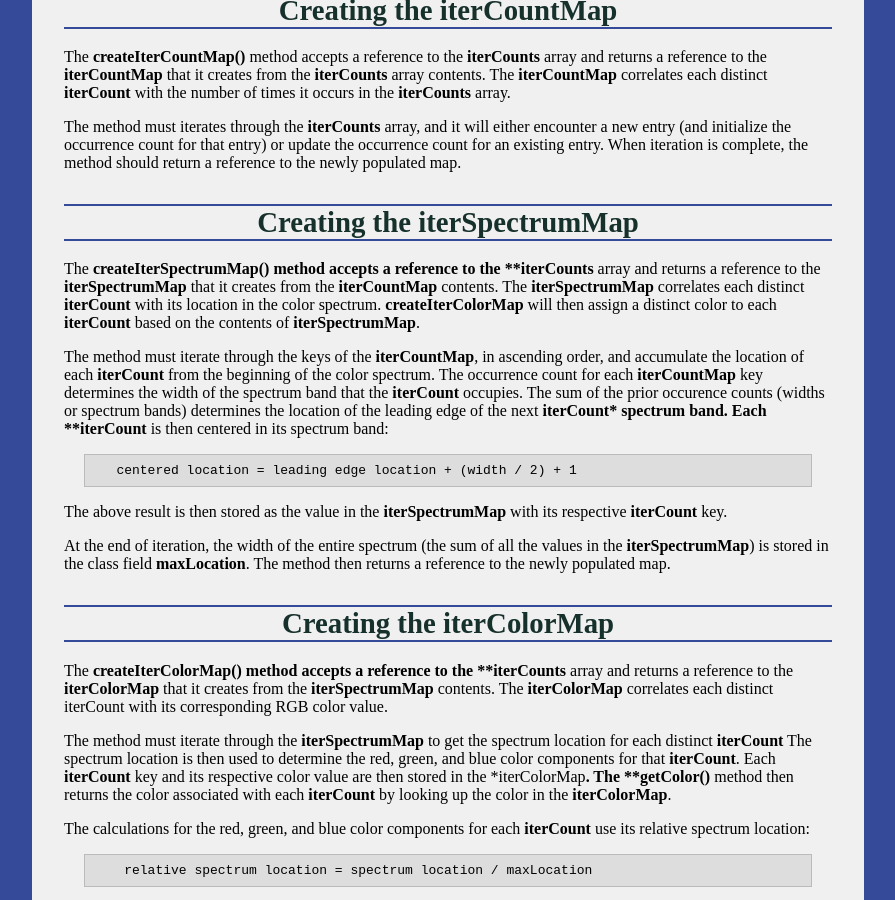
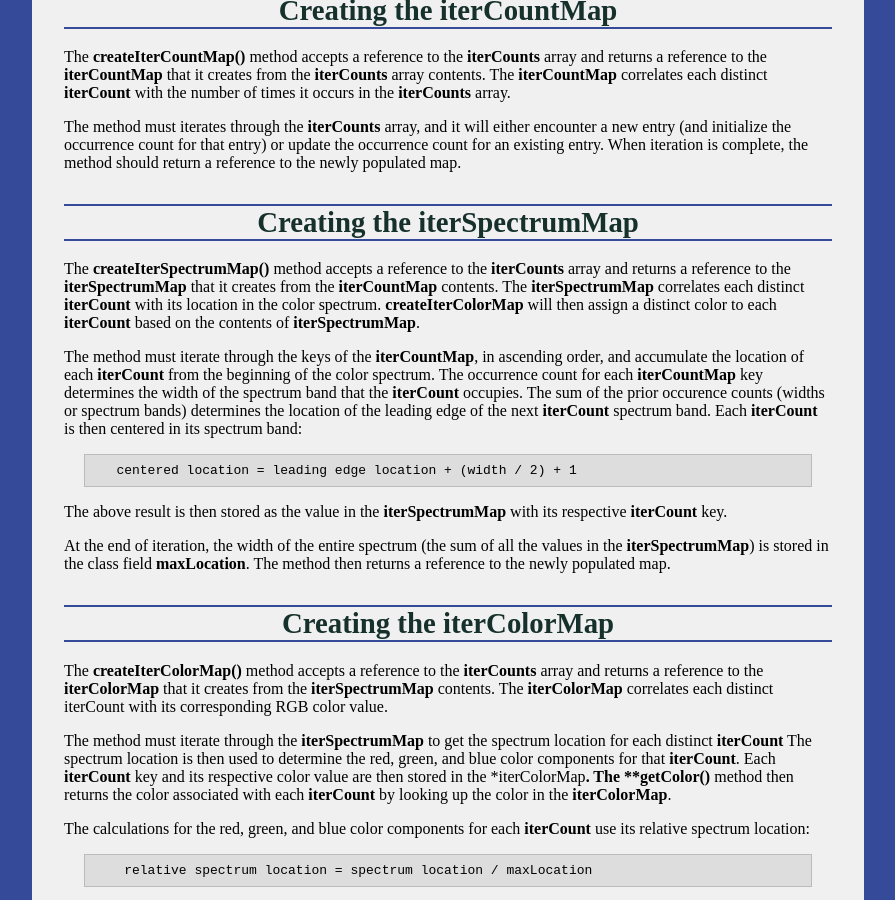
Before and after one commit to ycpcs/cs201-fall2017, a Jekyll site: the page built from assign/assign06.md, in a window 1280 px wide and 900 px high, scrolled down 2686 px. Shown: the whole window, without its empty margins (192-1087 px from the left). Built offline with Jekyll 4.4.1, drawn with Linux system fonts in a browser that asks for light colours.

Commit message:
creating assign06

```diff
--- a/assign/assign06.md
+++ b/assign/assign06.md
@@ -101,9 +101,9 @@ The method must iterates through the **iterCounts** array, and it will either en
 
 Creating the iterSpectrumMap
 ==============================
-The **createIterSpectrumMap() method accepts a reference to the **iterCounts** array and returns a reference to the **iterSpectrumMap** that it creates from the **iterCountMap** contents.  The **iterSpectrumMap** correlates each distinct **iterCount** with its location in the color spectrum.  **createIterColorMap** will then assign a distinct color to each **iterCount** based on the contents of **iterSpectrumMap**.
+The **createIterSpectrumMap()** method accepts a reference to the **iterCounts** array and returns a reference to the **iterSpectrumMap** that it creates from the **iterCountMap** contents.  The **iterSpectrumMap** correlates each distinct **iterCount** with its location in the color spectrum.  **createIterColorMap** will then assign a distinct color to each **iterCount** based on the contents of **iterSpectrumMap**.
 
-The method must iterate through the keys of the **iterCountMap**, in ascending order, and accumulate the location of each **iterCount** from the beginning of the color spectrum.  The occurrence count for each **iterCountMap** key determines the width of the spectrum band that the **iterCount** occupies.  The sum of the prior occurence counts (widths or spectrum bands) determines the location of the leading edge of the next **iterCount* spectrum band.  Each **iterCount** is then centered in its spectrum band:
+The method must iterate through the keys of the **iterCountMap**, in ascending order, and accumulate the location of each **iterCount** from the beginning of the color spectrum.  The occurrence count for each **iterCountMap** key determines the width of the spectrum band that the **iterCount** occupies.  The sum of the prior occurence counts (widths or spectrum bands) determines the location of the leading edge of the next **iterCount** spectrum band.  Each **iterCount** is then centered in its spectrum band:
 
        centered location = leading edge location + (width / 2) + 1
 
@@ -113,7 +113,7 @@ At the end of iteration, the width of the entire spectrum (the sum of all the va
 
 Creating the iterColorMap
 ===========================
-The **createIterColorMap() method accepts a reference to the **iterCounts** array and returns a reference to the **iterColorMap** that it creates from the **iterSpectrumMap** contents.  The **iterColorMap** correlates each distinct iterCount with its corresponding RGB color value.
+The **createIterColorMap()** method accepts a reference to the **iterCounts** array and returns a reference to the **iterColorMap** that it creates from the **iterSpectrumMap** contents.  The **iterColorMap** correlates each distinct iterCount with its corresponding RGB color value.
 
 The method must iterate through the **iterSpectrumMap** to get the spectrum location for each distinct **iterCount**  The spectrum location is then used to determine the red, green, and blue color components for that **iterCount**.  Each **iterCount** key and its respective color value are then stored in the *iterColorMap**.  The **getColor()** method then returns the color associated with each **iterCount** by looking up the color in the **iterColorMap**.
 
```
